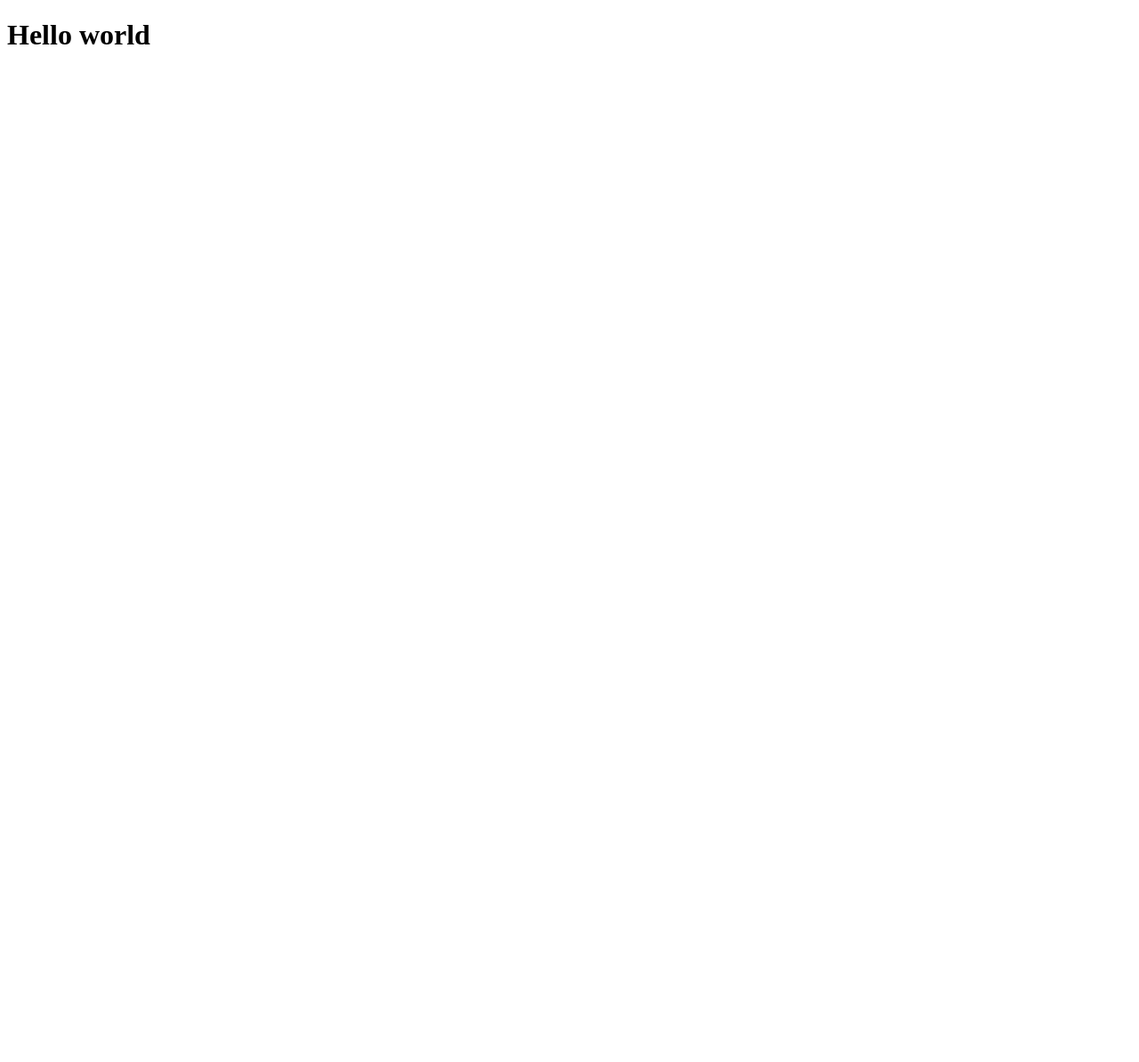
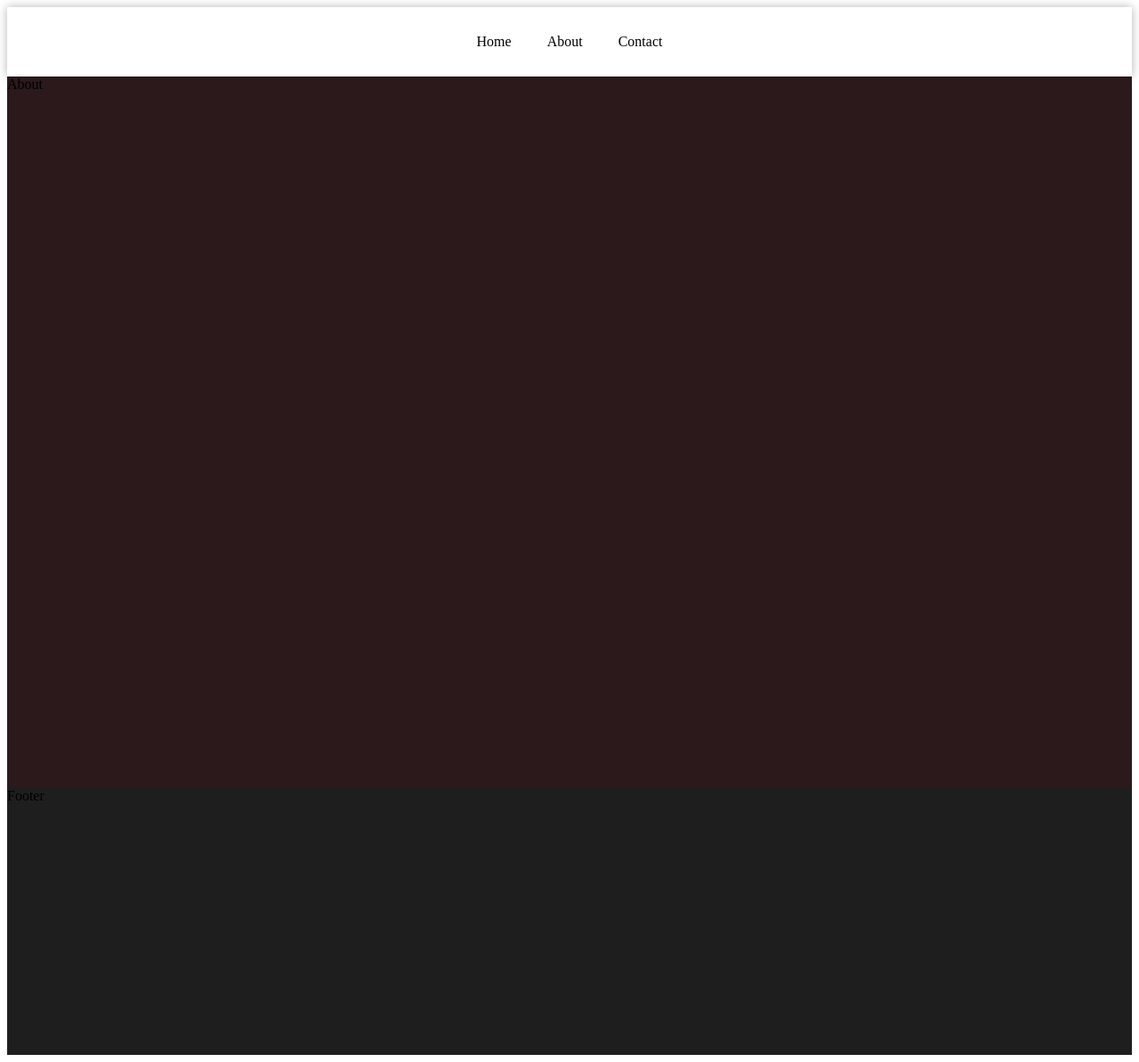
Before and after one commit to Front-End-Development1/reactjs-2nd-round, a React (Create React App) app: page /about in a window 1280 px wide. Shown: the whole page at 89% size. Before the commit the page ends 800 px from the top, so only its background shows below. Built offline with nearby package versions, Linux system fonts and the light colour scheme.

Commit message:
routing completed

```diff
--- /dev/null
+++ b/src/App.css
@@ -0,0 +1,37 @@
+
+nav {
+    background-color: rgb(44, 30, 242);
+    color: white;
+    padding: 10px;
+    text-align: center;
+}
+
+.header {
+    background-color: rgb(255, 255, 255);
+    padding: 30px;
+    text-align: center;
+    box-shadow: 0 0 10px rgba(0, 0, 0, 0.3);
+}
+
+.header > a {
+    text-decoration: none;
+    color: black;
+    margin: 20px;
+}
+
+.contact {
+    background-color: rgb(92, 175, 84);
+    width: 100%;
+    height: 100vh;
+}
+
+.about {
+    background-color: rgb(43, 25, 28);
+    width: 100%;
+    height: 100vh;
+}
+
+footer {
+    background-color: rgb(30, 30, 30) ;
+    height: 300px;
+}
--- a/src/App.js
+++ b/src/App.js
@@ -1,10 +1,24 @@
+import './App.css'
+import Header from './components/Header';
+import {BrowserRouter, Route, Routes} from 'react-router-dom'
+import Home from './components/Home';
+import About from './components/About';
+import Contact from './components/Contact';
+import Footer from './components/Footer';
 
 
 function App() {
   return (
-    <div>
-     <h1>Hello world</h1>
-    </div>
+   <BrowserRouter>
+
+      <Header />
+      <Routes>
+        <Route path='/' element={<Home />} />
+        <Route path='/about' element={<About />} />
+        <Route path='/contact' element={<Contact />} />
+      </Routes>
+      <Footer />
+   </BrowserRouter>
   );
 }
 
--- /dev/null
+++ b/src/components/About.jsx
@@ -0,0 +1,10 @@
+import React from 'react'
+
+
+const About = () => {
+  return (
+    <div className='about'>About</div>
+  )
+}
+
+export default About
--- /dev/null
+++ b/src/components/Contact.jsx
@@ -0,0 +1,10 @@
+import React from 'react'
+
+
+const Contact = () => {
+  return (
+    <div className='contact'>Contact</div>
+  )
+}
+
+export default Contact
--- /dev/null
+++ b/src/components/Footer.jsx
@@ -0,0 +1,11 @@
+import React from 'react'
+
+const Footer = () => {
+  return (
+   <footer>
+    Footer
+   </footer>
+  )
+}
+
+export default Footer
--- /dev/null
+++ b/src/components/Header.jsx
@@ -0,0 +1,16 @@
+import React from 'react';
+import {Link} from 'react-router-dom';
+
+const Header = () => {
+    return (
+        <>
+        <div className='header'>
+            <Link to="/">Home</Link>
+            <Link to="/about">About</Link>
+            <Link to="/contact">Contact</Link>
+        </div>
+        </>
+    );
+}
+
+export default Header;
--- /dev/null
+++ b/src/components/Home.jsx
@@ -0,0 +1,9 @@
+import React from 'react'
+
+const Home = () => {
+  return (
+    <div>Home</div>
+  )
+}
+
+export default Home
```
